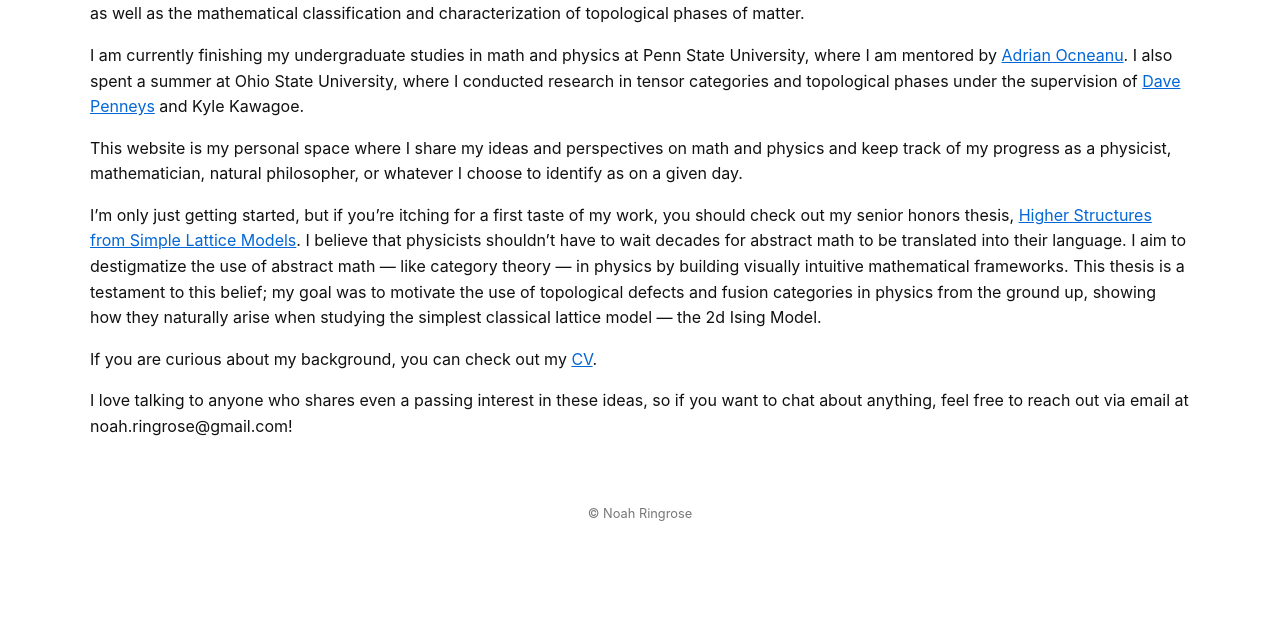
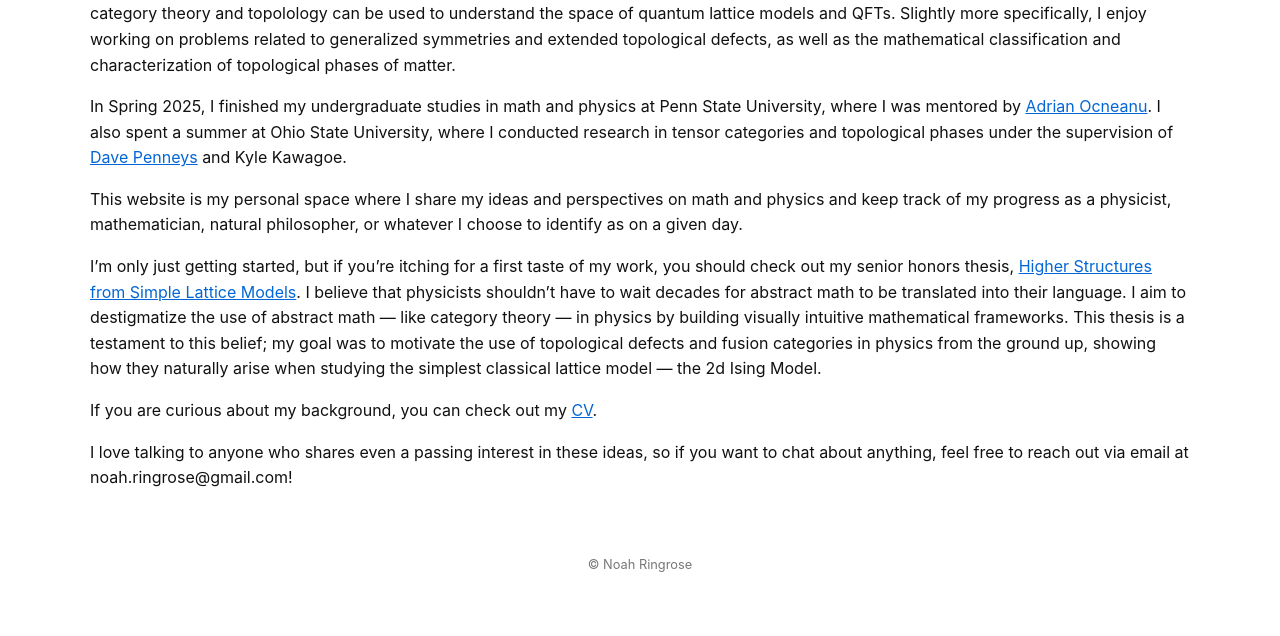
Before and after one commit to noahringrose/noahringrose.github.io, a Jekyll site: the page built from index.md, in a window 1280 px wide. Shown: the part 422-1058 px from the top of the page. Built offline with Jekyll 4.4.1, drawn with Linux system fonts in a browser that asks for light colours; before the commit the page ends 1007 px from its top, so only the background shows below that; some of the changed text lies outside the part shown.

Commit message:
Update index.md

```diff
--- a/index.md
+++ b/index.md
@@ -6,9 +6,9 @@ title: Home
 
 <img src="/assets/IMG_1283.png" alt="Profile picture" style="width:250px; border-radius: 50%; display:block; margin:auto;">
 
-Hi! I'm an incoming physics PhD student at NYU interested broadly in generalized symmetries and topological defects in QFTs and lattice models, as well as the mathematical classification and characterization of topological phases of matter.
+Hi! I'm a first year physics PhD student at NYU working with Yifan Wang and Aditi Mitra. I am broadly interested in how methods from (higher) category theory and topolology can be used to understand the space of quantum lattice models and QFTs. Slightly more specifically, I enjoy working on problems related to generalized symmetries and extended topological defects, as well as the mathematical classification and characterization of topological phases of matter.
 
-I am currently finishing my undergraduate studies in math and physics at Penn State University, where I am mentored by [Adrian Ocneanu](https://mathpicture.fas.harvard.edu/hrt-course). I also spent a summer at Ohio State University, where I conducted research in tensor categories and topological phases under the supervision of [Dave Penneys](https://people.math.osu.edu/penneys.2/) and Kyle Kawagoe.
+In Spring 2025, I finished my undergraduate studies in math and physics at Penn State University, where I was mentored by [Adrian Ocneanu](https://mathpicture.fas.harvard.edu/hrt-course). I also spent a summer at Ohio State University, where I conducted research in tensor categories and topological phases under the supervision of [Dave Penneys](https://people.math.osu.edu/penneys.2/) and Kyle Kawagoe.
 
 This website is my personal space where I share my ideas and perspectives on math and physics and keep track of my progress as a physicist, mathematician, natural philosopher, or whatever I choose to identify as on a given day.
 
```
